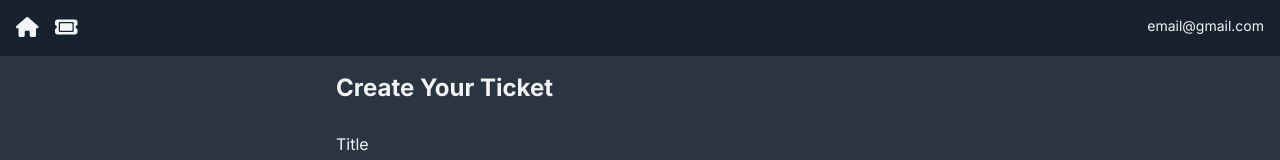
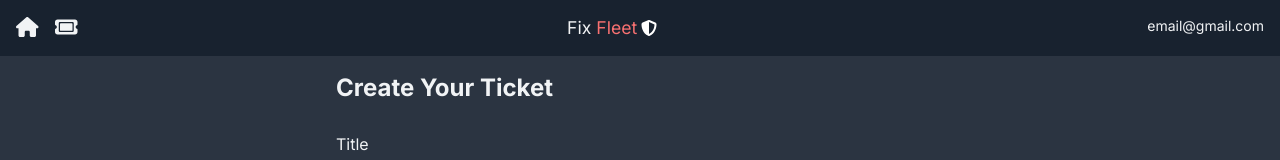
Before and after one commit to KrOhDee/ticket-app, a Next.js app: page /TicketPage/new in a window 1280 px wide. Shown: the top 160 px of the page. Built offline with nearby package versions, Linux system fonts and the light colour scheme.

Commit message:
Add app name

```diff
--- a/app/(components)/Nav.jsx
+++ b/app/(components)/Nav.jsx
@@ -1,4 +1,12 @@
-import { faHome, faTicket } from '@fortawesome/free-solid-svg-icons';
+import {
+  faHome,
+  faTicket,
+  faScrewdriver,
+  faToolbox,
+  faCog,
+  faShieldAlt,
+  faWrench,
+} from '@fortawesome/free-solid-svg-icons';
 import { FontAwesomeIcon } from '@fortawesome/react-fontawesome';
 import Link from 'next/link';
 
@@ -13,6 +21,14 @@ const Nav = () => {
           <FontAwesomeIcon icon={faTicket} className="icon" />
         </Link>
       </div>
+      <div className="flex gap-1 items-center">
+        <Link href="/" style={{ display: 'contents' }}>
+          <p className="text-default-text text-[1.1rem] p-0 m-0">
+            Fix <span className="text-red-400">Fleet</span>
+          </p>
+          <FontAwesomeIcon className="text-white" icon={faShieldAlt} />
+        </Link>
+      </div>
       <div>
         <p className="text-default-text">email@gmail.com</p>
       </div>
```
